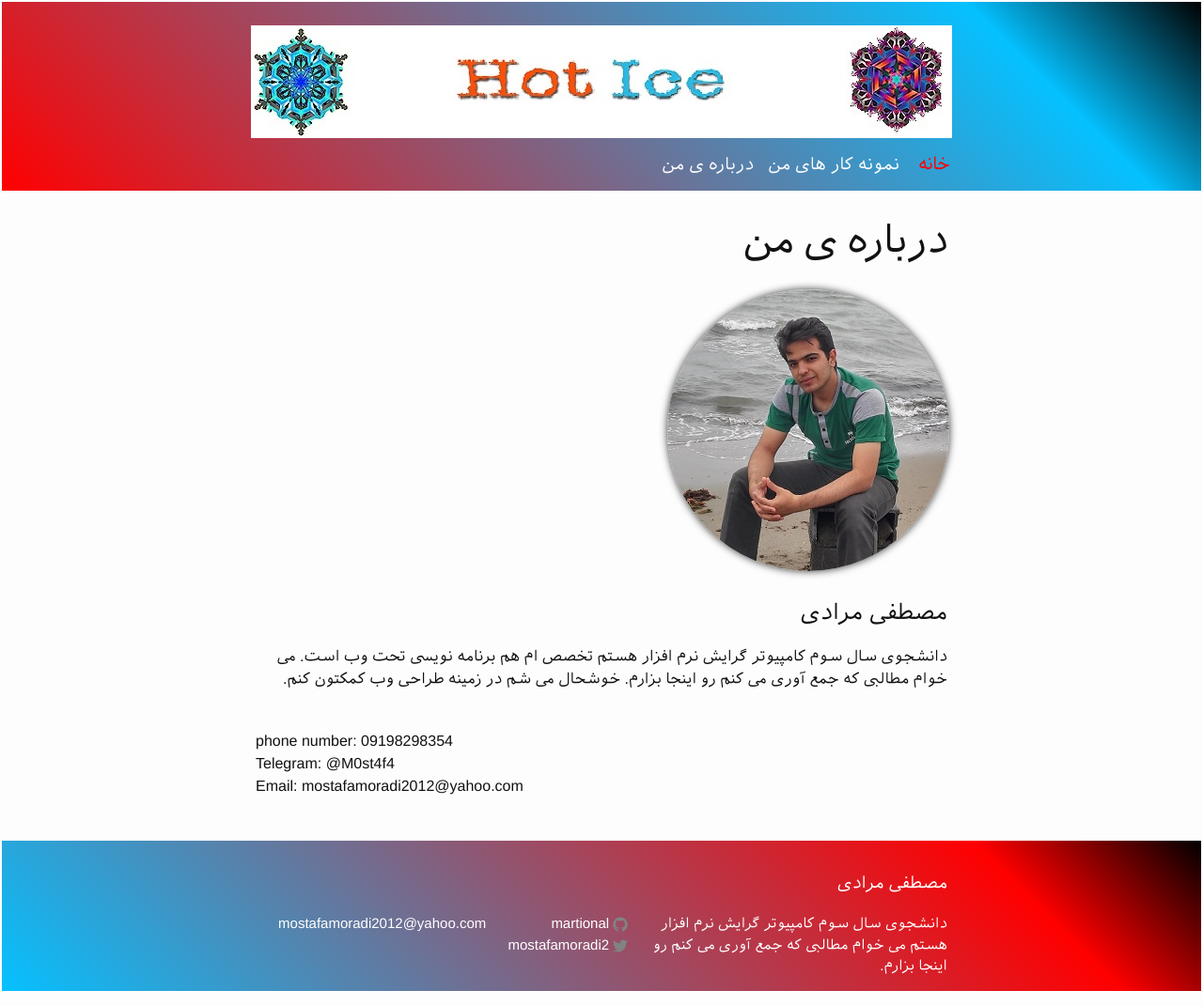
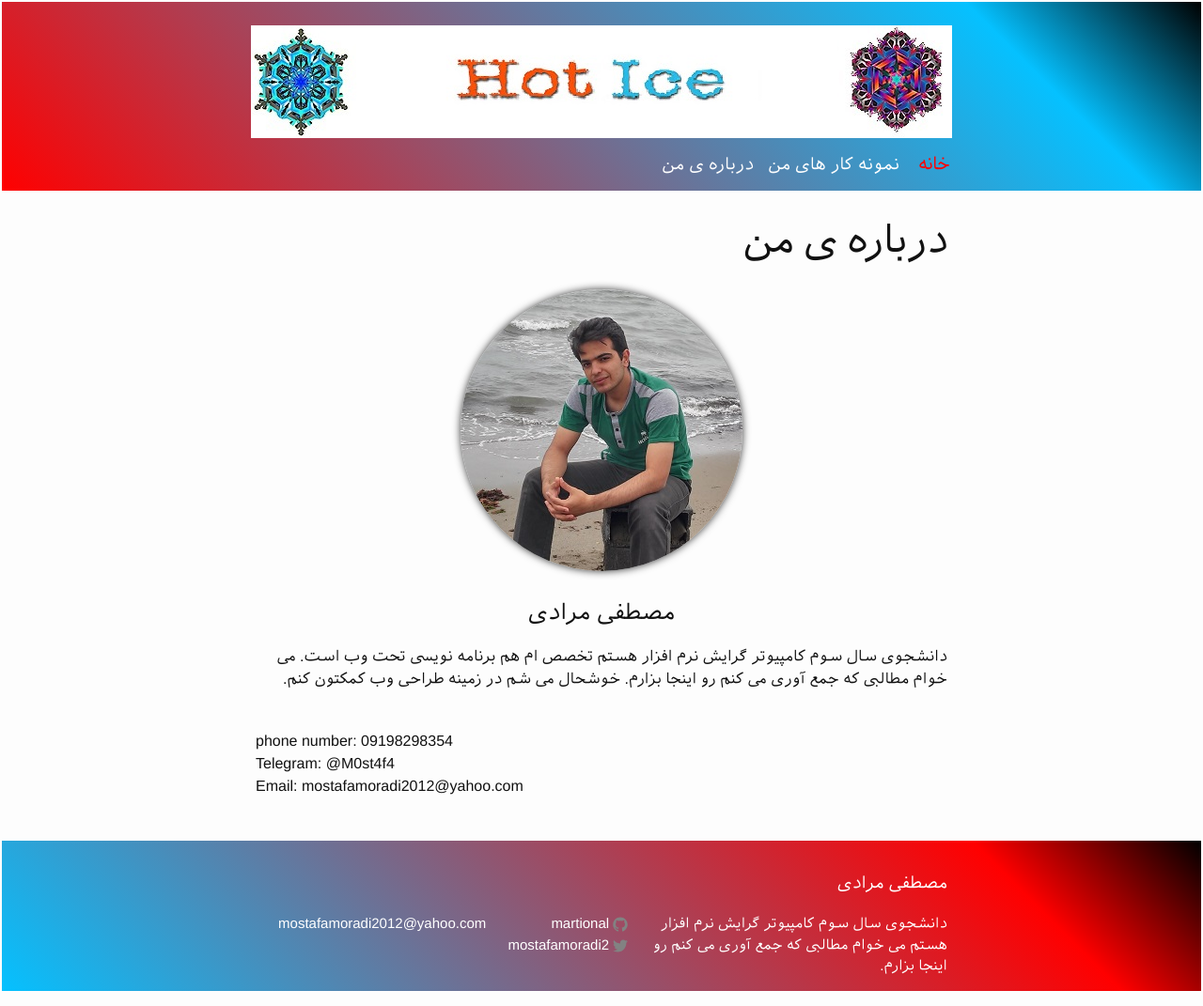
Before and after one commit to martional/martional.github.io, a Jekyll site: the page built from tutorial.html, in a window 1280 px wide. Shown: the whole page at 94% size. Built offline with Jekyll 4.4.1, drawn with Linux system fonts in a browser that asks for light colours.

Commit message:
final change

```diff
--- a/_includes/head.html
+++ b/_includes/head.html
@@ -3,7 +3,7 @@
   <meta http-equiv="X-UA-Compatible" content="IE=edge">
   <meta name="viewport" content="width=device-width, initial-scale=1">
 
-  <title>{% if page.title %}{{ page.title | escape }}{% else %}{{ site.title | escape }}{% endif %}</title>
+  <title>{% if page.title %}{{ page.title | escape }}{% else %}سایت مصطفی مرادی{% endif %}</title>
   <meta name="description" content="{% if page.excerpt %}{{ page.excerpt | strip_html | strip_newlines | truncate: 160 }}{% else %}{{ site.description }}{% endif %}">
 
   <link rel="stylesheet" href="{{ "/css/main.css" | prepend: site.baseurl }}">
--- a/tutorial.html
+++ b/tutorial.html
@@ -3,9 +3,10 @@ layout: page
 title:  درباره ی من
 permalink: /about/
 ---
-<div class="circular"></div>
+<center><div class="circular"></div>
 <br>
 <h1>مصطفی مرادی</h1>
+</center>
 <p>دانشجوی سال سوم کامپیوتر گرایش نرم افزار هستم تخصص ام هم برنامه نویسی تحت وب است. می خوام مطالبی که جمع آوری می کنم رو اینجا بزارم.
 خوشحال می شم در زمینه طراحی وب کمکتون کنم.
 </p>
```
